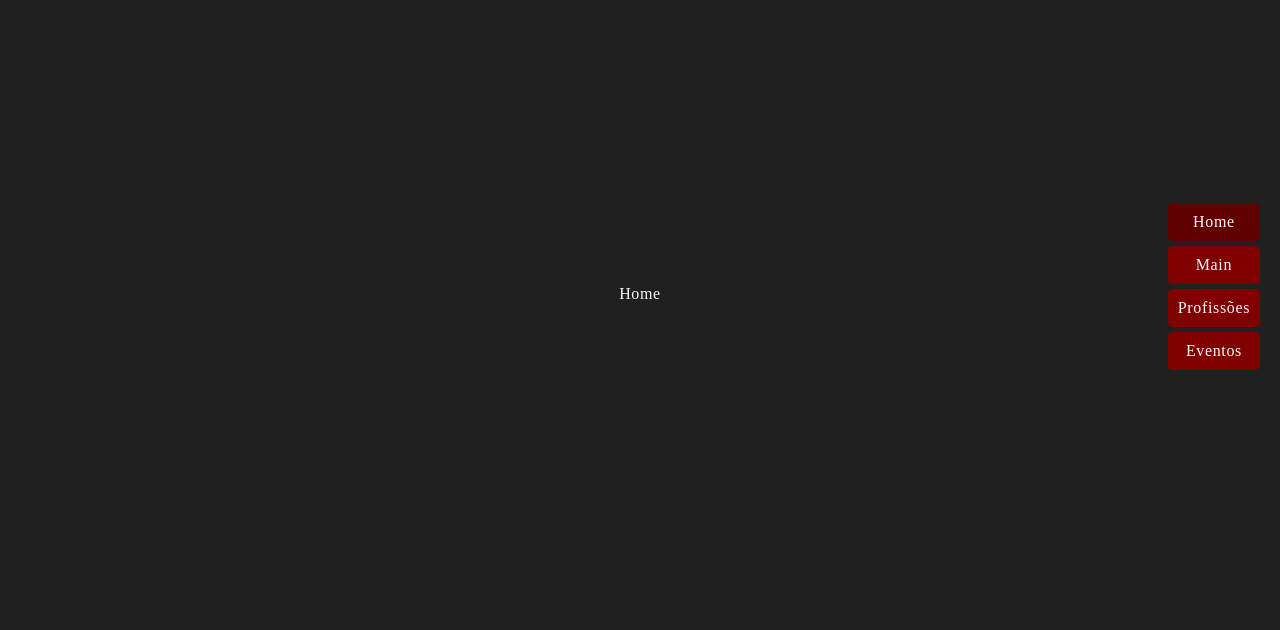
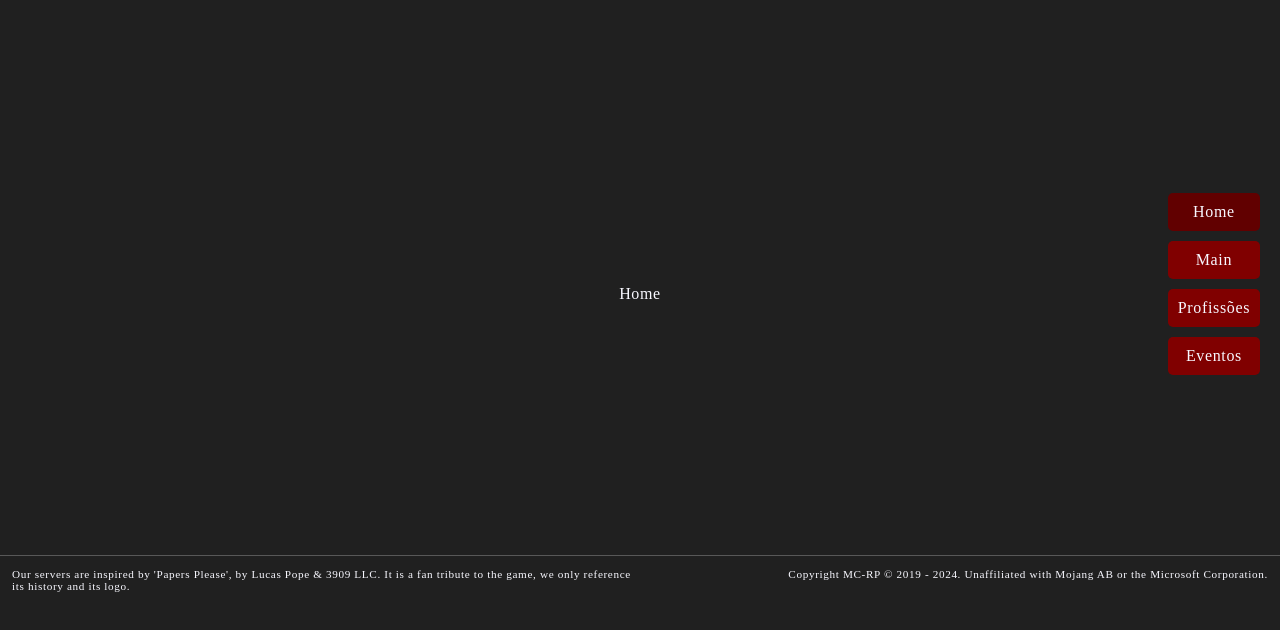
Before and after one commit to Monteguss/laboria-1, a plain HTML site: page index.html in a window 1280 px wide. Shown: the part 196-826 px from the top of the page. Drawn offline with Linux system fonts and the light colour scheme.

Commit message:
Scroll + animação + footer

```diff
--- a/index.html
+++ b/index.html
@@ -61,19 +61,27 @@
             </div>
         </nav>
     </header>
-    <nav class="side-nav-bar">
-        <ul>
-            <li class="side-bar-item" data-section="0" data-status="active">Home</li>
-            <li class="side-bar-item" data-section="1" data-status="inactive">Main</li>
-            <li class="side-bar-item" data-section="2" data-status="inactive">Profissões</li>
-            <li class="side-bar-item" data-section="3" data-status="inactive">Eventos</li>
-        </ul>
-    </nav>
-    <main class="container">
-        <section class="section" id="section-0" data-status="active">Home</section>
-        <section class="section" id="section-1" data-status="inactive-bottom">Main</section>
-        <section class="section" id="section-2" data-status="inactive-bottom">Profissões</section>
-        <section class="section" id="section-3" data-status="inactive-bottom">Eventos</section>
+    <section class="side-nav-bar">
+        <section class="side-bar-body">
+            <div class="side-bar-item" data-section="0" data-status="active">Home</div>
+            <div class="side-bar-item" data-section="1" data-status="inactive">Main</div>
+            <div class="side-bar-item" data-section="2" data-status="inactive">Profissões</div>
+            <div class="side-bar-item" data-section="3" data-status="inactive">Eventos</div>
+        </section>
+    </section>
+    <main class="main-container">
+        <section class="main-section" id="section-0" data-status="active">Home</section>
+        <section class="main-section" id="section-1" data-status="inactive-bottom">Main</section>
+        <section class="main-section" id="section-2" data-status="inactive-bottom">Profissões</section>
+        <section class="main-section" id="section-3" data-status="inactive-bottom">Eventos</section>
     </main>
+    <footer>
+        <div class="DMCA-Papers-Please">
+            Our servers are inspired by 'Papers Please', by Lucas Pope & 3909 LLC. It is a fan tribute to the game, we only reference its history and its logo.
+        </div>
+        <div class="DMCA-Mojang">
+            Copyright MC-RP © 2019 - 2024. Unaffiliated with Mojang AB or the Microsoft Corporation.
+        </div>
+    </footer>
 </body>
 </html>
--- a/script.js
+++ b/script.js
@@ -1,18 +1,21 @@
 document.addEventListener('DOMContentLoaded', () => {
-    const sections = document.querySelectorAll('.container > .section');
-    const sideBarItems = document.querySelectorAll('.side-nav-bar .side-bar-item'); // Seleciona os itens da barra lateral
+    const sections = document.querySelectorAll('.main-section');
+    const sideBarItems = document.querySelectorAll('.side-bar-item');
     let currentIndex = 0;
+
+    let isScrolling = false;
+    const scrollDelay = 450;
 
     // Garante que as classes das seções estejam corretas
     function classTreatment(bufferIndex) {
         if (currentIndex > bufferIndex) {
-            for (i = bufferIndex + 1; i < currentIndex; i++) {
+            for (let i = bufferIndex + 1; i < currentIndex; i++) {
                 sections[i].setAttribute('data-status', 'inactive-bottom');
             }
         }
 
         if (currentIndex < bufferIndex) {
-            for (i = currentIndex + 1; i < bufferIndex; i++) {
+            for (let i = currentIndex + 1; i < bufferIndex; i++) {
                 sections[i].setAttribute('data-status', 'inactive-top');
             }
         }
@@ -45,11 +48,39 @@ document.addEventListener('DOMContentLoaded', () => {
         currentIndex = bufferIndex;
     }
 
-    // Configuração para clicar nos itens da barra lateral
+    // Função para ativar itens da barra lateral
     sideBarItems.forEach((item, index) => {
         item.addEventListener('click', () => {
+            if (isScrolling) return;
+
             setActive(index);
+
+            isScrolling = true;
+            setTimeout(() => isScrolling = false, scrollDelay);
         });
+    });
+
+    // Função detectar scroll
+    window.addEventListener('wheel', function(event) {
+        if (isScrolling) return;
+
+        if (event.deltaY > 0) {
+            if (currentIndex < sections.length - 1) {
+                setActive(currentIndex + 1);
+                isScrolling = true; // Bloqueia a rolagem
+                setTimeout(() => isScrolling = false, scrollDelay); // Desbloqueia após o atraso
+            }
+
+            console.log('Scroll Down'); // Só pra debug
+        } else {
+            if (currentIndex > 0) {
+                setActive(currentIndex - 1);
+                isScrolling = true;
+                setTimeout(() => isScrolling = false, scrollDelay);
+            }
+
+            console.log('Scroll Up');
+        }
     });
 
     // Define a seção inicial como ativa
--- a/style.css
+++ b/style.css
@@ -6,6 +6,7 @@
     --red-dark-transparent: rgba(128, 0, 0, 0.65);
     --red-dark: #610000;
     --border-color: rgba(255, 255, 255, 0.25);
+    --transition-duration: 0.44s;
     font-size: 16px;
     letter-spacing: .04rem;
 }
@@ -101,16 +102,18 @@ svg {
 
 .side-nav-bar {
     position: fixed;
+    display: flex;
+    flex-direction: column;
+    align-items: center;
     right: 1.25rem;
     top: 48%;
-    transform: translateY(-50%, -50%);
     z-index: 10;
 }
 
-.side-nav-bar ul {
+.side-bar-body {
+    display: flex;
+    flex-direction: column;
     list-style: none;
-    padding: 0;
-    margin: 0;
 }
 
 .side-bar-item {
@@ -122,7 +125,6 @@ svg {
     background-color: var(--red-logo);
     border-radius: .3125rem;
     transition: background-color 0.3s;
-    transform: translateY(.625rem);
 }
 
 .side-bar-item:hover {
@@ -133,30 +135,58 @@ svg {
     background-color: var(--red-dark);
 }
 
-.container {
+.main-container {
+    display: flex;
     flex-grow: 1;
     position: relative;
-    scroll-snap-type: y mandatory;
     z-index: 1;
 }
 
-.container > .section {
+.main-section {
     display: flex;
     width: 100%;
     justify-content: center;
     align-items: center;
-    scroll-snap-align: start;
     height: calc(100vh - 179.2px);
     position: absolute;
     left: 0px;
     top: 0px;
     z-index: 1;
+    transition: transform var(--transition-duration) ease-in-out;
 }
 
-.container > .section[data-status="inactive-top"] {
+.main-section[data-status="inactive-top"] {
     transform: translateY(-100%);
 }
 
-.container > .section[data-status="inactive-bottom"] {
+.main-section[data-status="inactive-bottom"] {
     transform: translateY(100%);
 }
+
+.main-section[data-status="active"] {
+    transform: translateY(0);
+}
+
+footer {
+    position: fixed;
+    display: flex;
+    width: 100%;
+    border-top: 1px solid var(--border-color);
+    bottom: 0px;
+    font-size: .7rem;
+    padding: .75rem;
+    z-index: 5;
+    background-color: var(--dark-color);
+}
+
+.DMCA-Papers-Please, .DMCA-Mojang {
+    flex-basis: calc(100%/2);
+}
+
+.DMCA-Papers-Please {
+    text-align: left;
+}
+
+.DMCA-Mojang {
+    text-align: right;
+}
```
